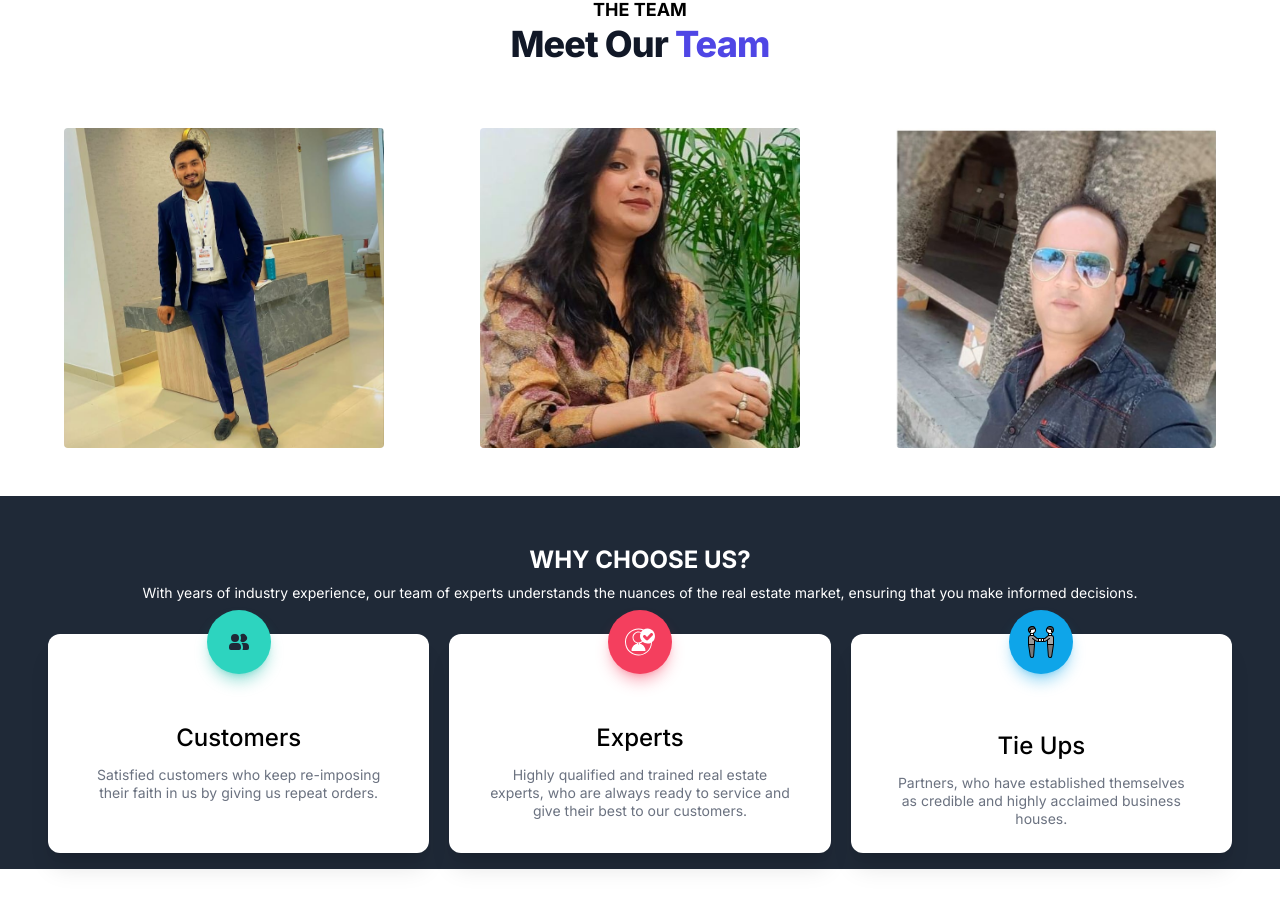
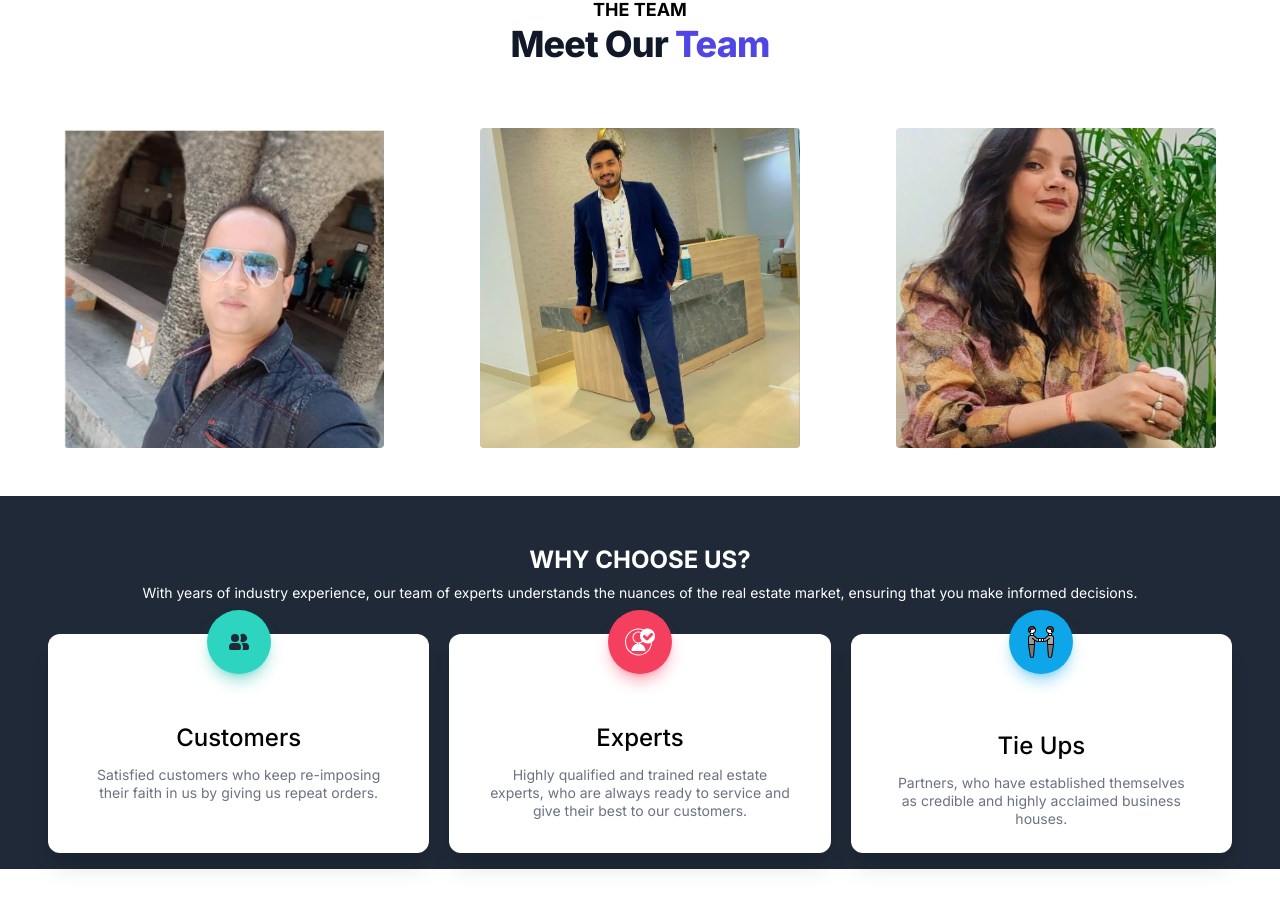
Before and after one commit to PrathameshKumarSah/rainbowrisereality, a React (Vite) app in the folder frontend/: page / in a window 1280 px wide. Shown: the part 1815-2723 px from the top of the page. Built offline with nearby package versions, Linux system fonts and the light colour scheme; no server answers; a web font is replaced by a local one.

Commit message:
Update team.jsx

```diff
--- a/frontend/src/components/team.jsx
+++ b/frontend/src/components/team.jsx
@@ -19,7 +19,7 @@ const team = () => {
     <div className="text-center">
     <article className="relative isolate flex flex-col justify-end overflow-hidden rounded-2xl px-8 pb-8 max-w-sm mx-auto">
   <img
-    src={Team1}
+    src={Team3}
     alt="University of Southern California"
     className="rounded object-cover w-full sm:h-80 h-80"
   />
@@ -29,7 +29,7 @@ const team = () => {
     <div className="text-center">
     <article className="relative isolate flex flex-col justify-end overflow-hidden rounded-2xl px-8 pb-8  max-w-sm mx-auto">
   <img
-    src={Team2}
+    src={Team1}
     alt="University of Southern California"
     className="rounded object-cover w-full sm:h-80 h-80"
     />
@@ -39,7 +39,7 @@ const team = () => {
     <div className="text-center">
     <article className="relative isolate flex flex-col justify-end overflow-hidden rounded-2xl px-8 pb-8  max-w-sm mx-auto">
   <img
-    src={Team3}
+    src={Team2}
     alt="University of Southern California"
     className="rounded object-cover w-full sm:h-80 h-80"
     />
```
